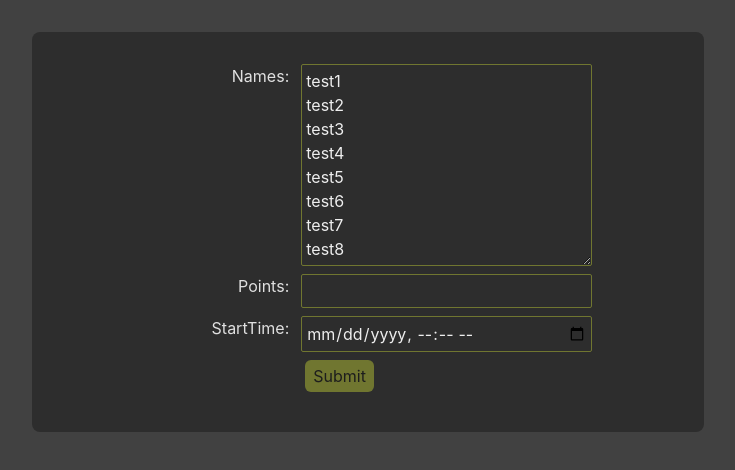
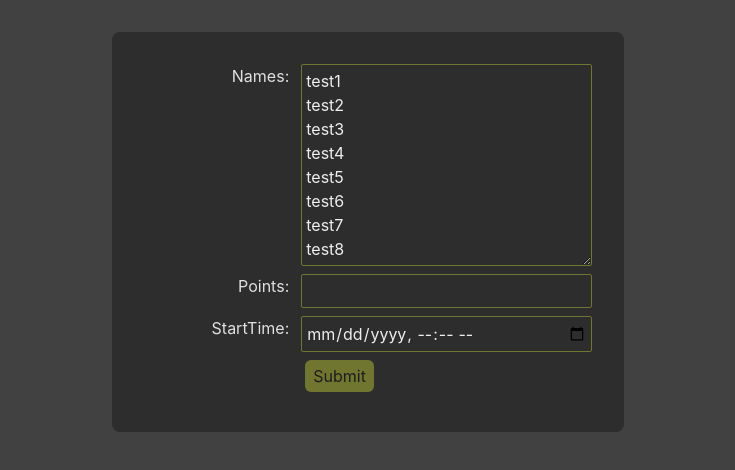
Before and after one commit to ohanhimaki/americano-tournaments, a React (Create React App) app in the folder americano-tournaments.web/: page / in a window 1280 px wide. Shown: the top 470 px of the page, without its empty margins (272-1007 px from the left). Built offline with nearby package versions, Linux system fonts and the light colour scheme.

Commit message:
UI siistimistä

```diff
--- a/americano-tournaments.web/src/new-tournament/NewGroup.tsx
+++ b/americano-tournaments.web/src/new-tournament/NewGroup.tsx
@@ -46,9 +46,9 @@ test6
 test7
 test8`;
   return (
-    <div className=" m-auto items-center">
+    <div className=" m-auto w-full flex flex-row flex-wrap justify-center items-start">
       {tournamentInst.matches.length === 0 && (
-        <div className=" m-auto max-w-2xl bg-gray-800 text-gray-300 rounded-lg py-8 my-8">
+        <div className=" m-auto bg-gray-800 text-gray-300 rounded-lg py-8 my-8 w-2/5">
           <form
             action=""
             onSubmit={handleSubmit}
@@ -99,19 +99,23 @@ test8`;
         </div>
       )}
       {tournamentInst.matches.length !== 0 && (
+        <div className="xl:w-4/12 xl:order-2 p-8 flex-initial">
           <GroupLeaderboard
             updated={updated}
             highlightPlayer={highlightPlayer}
             highlightedPlayer={highlightedPlayer}
           ></GroupLeaderboard>
+        </div>
       )}
       {tournamentInst.matches.length !== 0 && (
+        <div className="xl:w-5/12 xl:order-1 p-8">
           <Matches
             updated={updated}
             pageupdated={pageupdated}
             highlightedPlayer={highlightedPlayer}
             highlightPlayer={highlightPlayer}
           ></Matches>
+        </div>
       )}
     </div>
   );
--- a/americano-tournaments.web/src/new-tournament/Newtournament.tsx
+++ b/americano-tournaments.web/src/new-tournament/Newtournament.tsx
@@ -4,7 +4,7 @@ import { NewGroup } from "./NewGroup";
 export const Newtournament = () => {
   return (
     <div className="bg-gray-700">
-      <div className="container w-xl m-auto">
+      <div className="m-auto">
         <NewGroup></NewGroup>
       </div>
     </div>
```
Lines whose indentation alone changed are shown as unchanged.
